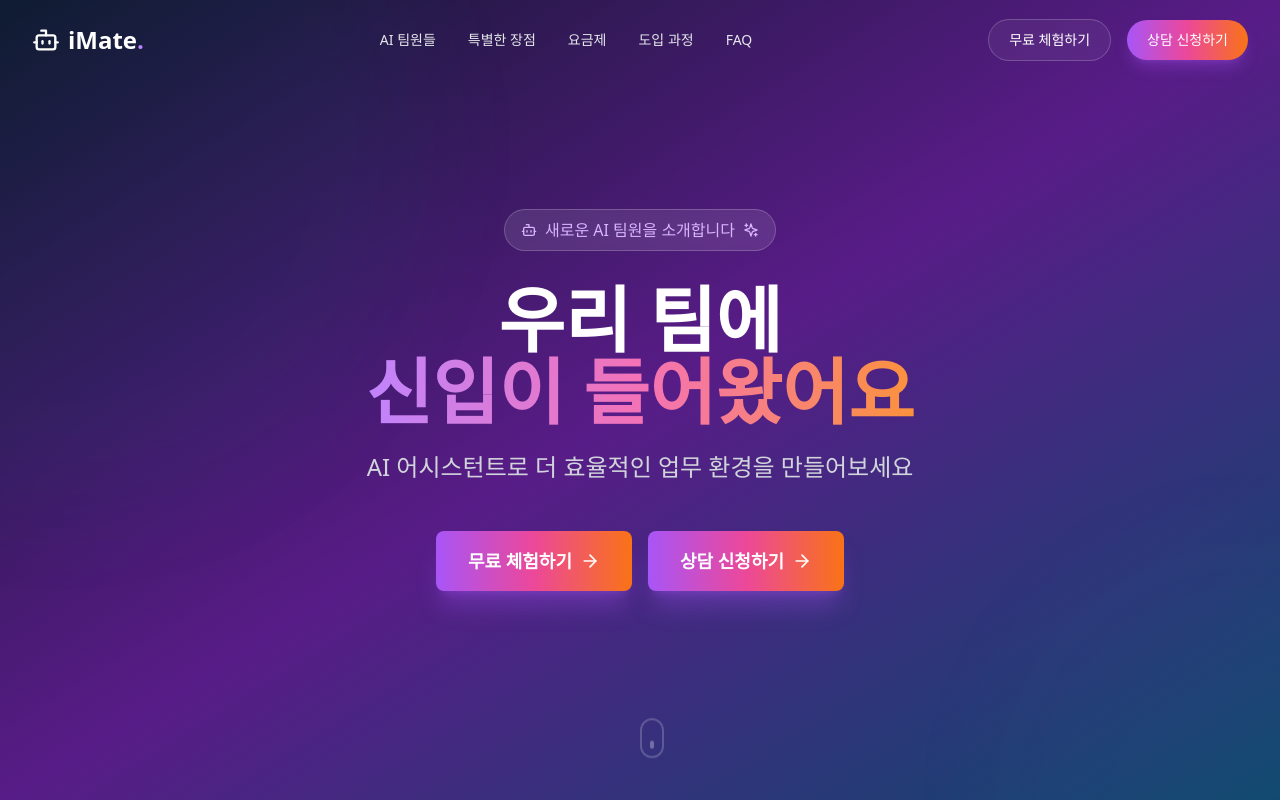
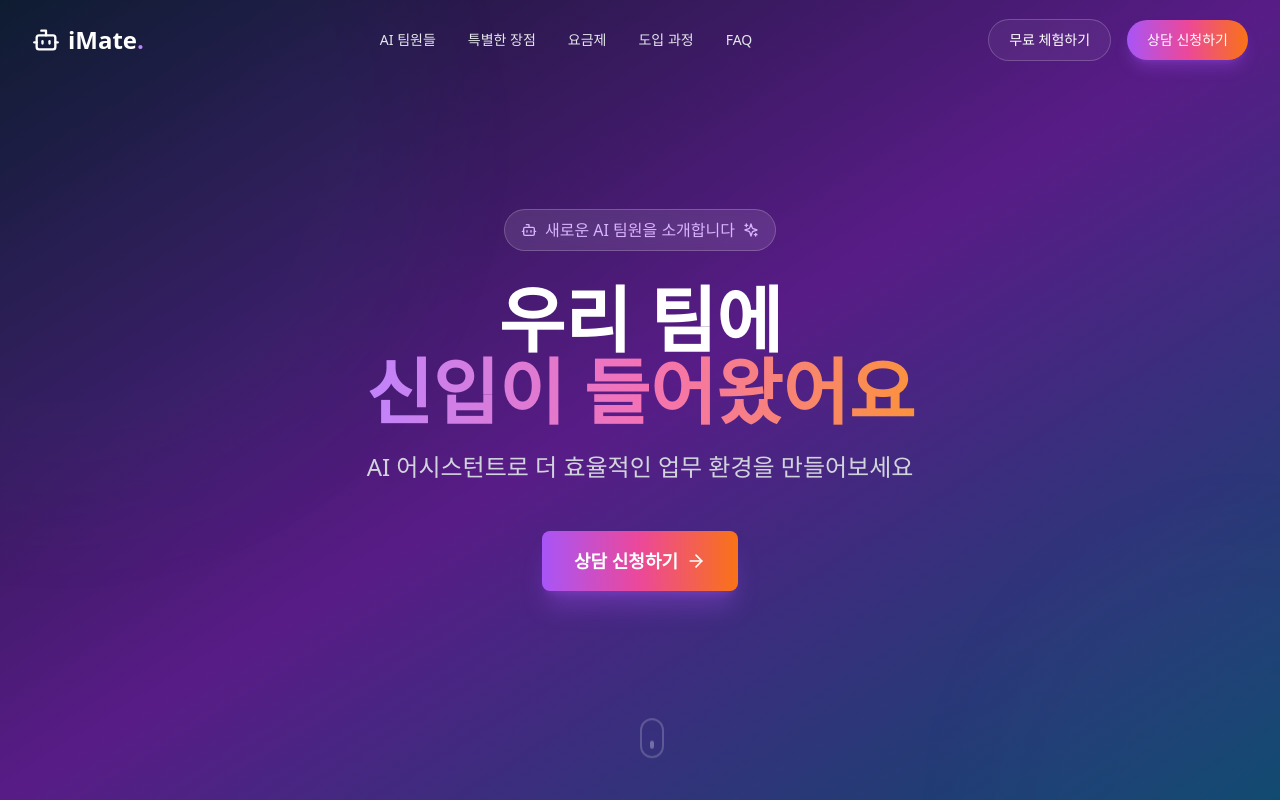
Before and after one commit to comdbstn/iMate, a React (Vite) app: page / in a window 1280 px wide. Shown: the top 800 px of the page. Built offline with nearby package versions, Linux system fonts and the light colour scheme.

Commit message:
Hero 섹션 무료 체험하기 버튼 제거

```diff
--- a/src/components/Hero/Hero.tsx
+++ b/src/components/Hero/Hero.tsx
@@ -1,9 +1,14 @@
 import React, { useEffect, useState } from 'react';
 import { ArrowRight, Bot, Sparkles } from 'lucide-react';
 import Button from '../common/Button';
+import { useIntersectionObserver } from '../../hooks/useIntersectionObserver';
 
 export const Hero = () => {
   const [scrollPosition, setScrollPosition] = useState(0);
+  const [sectionRef, isVisible] = useIntersectionObserver<HTMLElement>({ threshold: 0.2, triggerOnce: true });
+  const [titleRef, isTitleVisible] = useIntersectionObserver<HTMLHeadingElement>({ threshold: 0.5, triggerOnce: true });
+  const [textRef, isTextVisible] = useIntersectionObserver<HTMLParagraphElement>({ threshold: 0.5, triggerOnce: true });
+  const [buttonsRef, areButtonsVisible] = useIntersectionObserver<HTMLDivElement>({ threshold: 0.5, triggerOnce: true });
 
   useEffect(() => {
     const handleScroll = () => {
@@ -19,6 +24,7 @@ export const Hero = () => {
 
   const parallaxStyle = {
     transform: `translateY(${scrollPosition * 0.05}px)`,
+    willChange: 'transform',
   };
 
   const handleFreeTrialClick = () => {
@@ -30,7 +36,10 @@ export const Hero = () => {
   };
 
   return (
-    <section className="min-h-screen relative overflow-hidden bg-gradient-to-br from-slate-900 via-purple-900 to-sky-900 text-white">
+    <section
+      ref={sectionRef}
+      className="min-h-screen relative overflow-hidden bg-gradient-to-br from-slate-900 via-purple-900 to-sky-900 text-white flex items-center justify-center"
+    >
       {/* Animated background elements - Adjusted */}
       <div className="absolute inset-0 z-0">
         <div className="absolute w-[700px] h-[700px] bg-sky-500/10 rounded-full blur-3xl animate-pulse -top-52 -left-72 opacity-40"></div>
@@ -38,16 +47,20 @@ export const Hero = () => {
       </div>
 
       {/* Content */}
-      <div className="container mx-auto px-4 md:px-8 relative z-10 h-screen flex items-center justify-center">
-        <div className="flex flex-col items-center text-center w-full">
+      <div className="container mx-auto px-4 md:px-8 relative z-10">
+        <div className={`flex flex-col items-center text-center w-full section-animate fade-in-up ${isVisible ? 'appear' : ''}`}>
           <div className="max-w-2xl">
-            <div className="inline-flex items-center gap-2 px-4 py-2 rounded-full bg-white/10 backdrop-blur-sm border border-white/20 text-purple-300 mb-8 hover:bg-white/20 transition-all cursor-default">
+            <div className={`inline-flex items-center gap-2 px-4 py-2 rounded-full bg-white/10 backdrop-blur-sm border border-white/20 text-purple-300 mb-8 hover:bg-white/20 transition-all cursor-default section-animate fade-in-up ${isVisible ? 'appear' : ''}`} style={{ animationDelay: '0.2s' }}>
               <Bot className="h-4 w-4" />
               <span>새로운 AI 팀원을 소개합니다</span>
               <Sparkles className="h-4 w-4" />
             </div>
 
-            <h1 className="text-4xl md:text-6xl lg:text-7xl font-bold mb-6 leading-tight" style={parallaxStyle}>
+            <h1
+              ref={titleRef}
+              className={`text-4xl md:text-6xl lg:text-7xl font-bold mb-6 leading-tight section-animate fade-in-up ${isTitleVisible ? 'appear' : ''}`}
+              style={{ ...parallaxStyle, animationDelay: '0.4s' }}
+            >
               <span className="text-white">우리 팀에</span>
               <br />
               <span className="bg-gradient-to-r from-purple-400 via-pink-400 to-orange-400 text-transparent bg-clip-text">
@@ -55,19 +68,19 @@ export const Hero = () => {
               </span>
             </h1>
 
-            <p className="text-xl md:text-2xl text-gray-300 mb-12 leading-relaxed max-w-2xl mx-auto">
+            <p
+              ref={textRef}
+              className={`text-xl md:text-2xl text-gray-300 mb-12 leading-relaxed max-w-2xl mx-auto section-animate fade-in-up ${isTextVisible ? 'appear' : ''}`}
+              style={{ animationDelay: '0.6s' }}
+            >
               AI 어시스턴트로 더 효율적인 업무 환경을 만들어보세요
             </p>
 
-            <div className="flex flex-col sm:flex-row justify-center gap-4">
-              <Button
-                onClick={handleFreeTrialClick}
-                className="group px-8 py-4 bg-gradient-to-r from-purple-500 via-pink-500 to-orange-500 text-white rounded-full font-semibold hover:opacity-95 transition-all duration-300 transform hover:scale-105 shadow-xl shadow-purple-500/30 text-lg flex items-center justify-center"
-                aria-label="무료 체험하기"
-              >
-                무료 체험하기
-                <ArrowRight className="inline-block ml-2 h-5 w-5 group-hover:translate-x-1 transition-transform" />
-              </Button>
+            <div
+              ref={buttonsRef}
+              className={`flex flex-col sm:flex-row justify-center gap-4 section-animate fade-in-up ${areButtonsVisible ? 'appear' : ''}`}
+              style={{ animationDelay: '0.8s' }}
+            >
               <Button
                 onClick={handleConsultationClick}
                 className="group px-8 py-4 bg-gradient-to-r from-purple-500 via-pink-500 to-orange-500 text-white rounded-full font-semibold hover:opacity-95 transition-all duration-300 transform hover:scale-105 shadow-xl shadow-purple-500/30 text-lg flex items-center justify-center"
```
Also changed, not shown: 1 other file (tests, documents, lock files or other folders).
